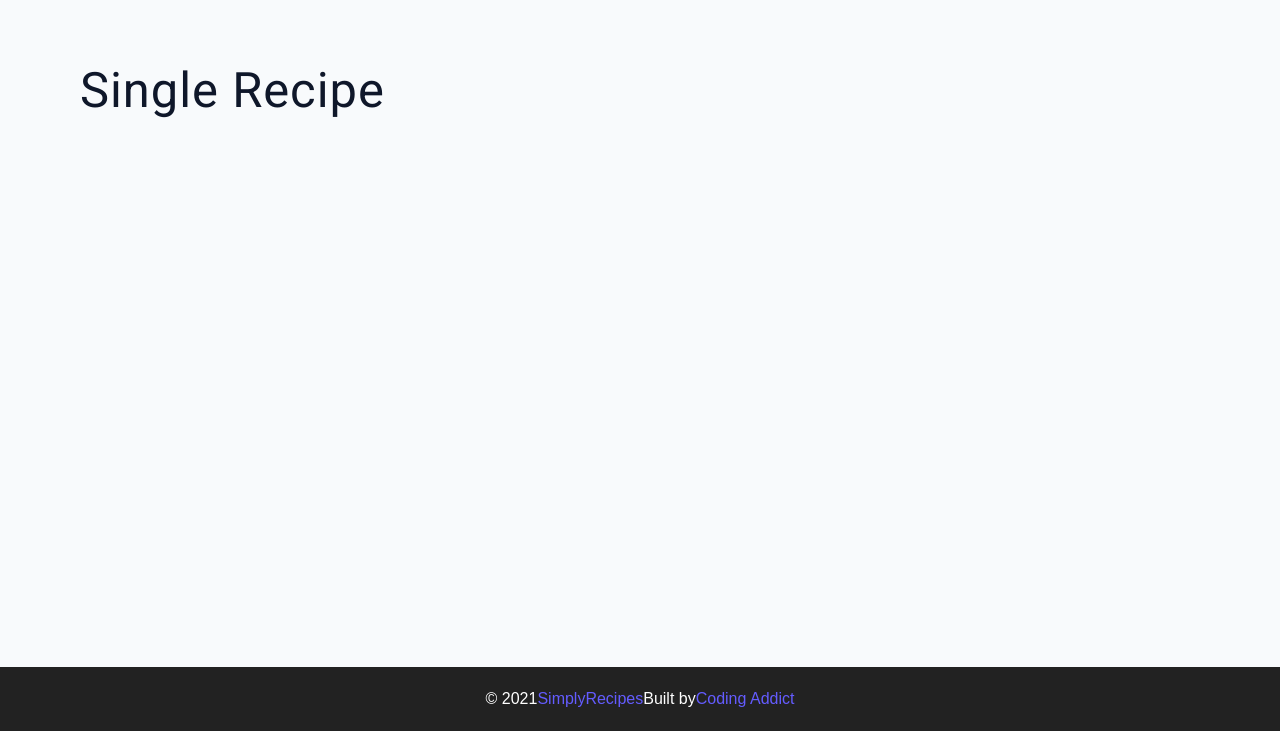
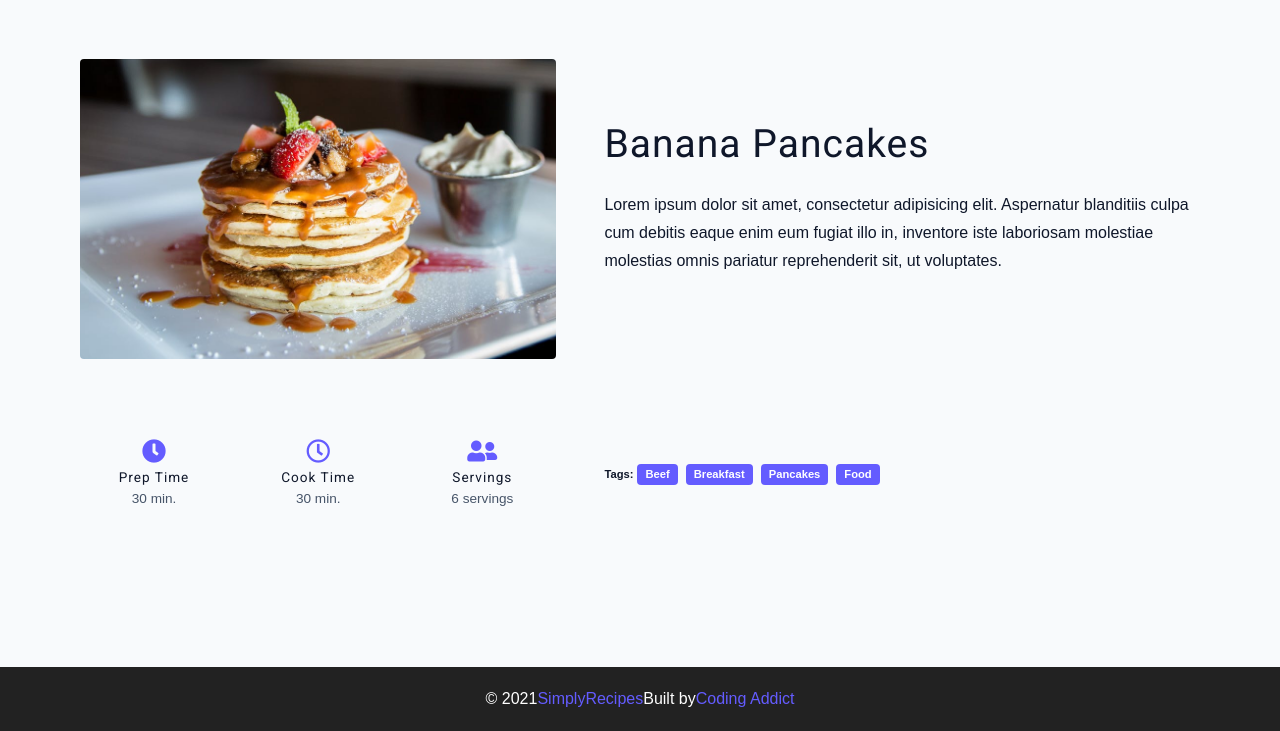
Before and after one commit to LucjanSakowicz/Snippets, a plain HTML site: page HTML&CSS/Simple Recipes/single-recipe.html in a window 1280 px wide. Shown: the part 69-800 px from the top of the page. Drawn offline with Linux system fonts and the light colour scheme.

Commit message:
single-recipe

```diff
--- a/HTML&CSS/Simple Recipes/css/main.css
+++ b/HTML&CSS/Simple Recipes/css/main.css
@@ -87,8 +87,7 @@ h2,
 h3,
 h4,
 h5 {
-    margin: 0;
-    margin-bottom: 1.38rem;
+    margin: 0 0 1.38rem;
     font-family: var(--headingFont);
     font-weight: 400;
     line-height: 1.3;
@@ -269,8 +268,7 @@ ul {
     background: var(--primary-500);
     width: 7rem;
     height: 0.25rem;
-    margin: 0 auto;
-    margin-top: -1rem;
+    margin: -1rem auto 0;
 }
 
 /*
@@ -659,13 +657,76 @@ Navbar
 }
 
 @media screen and (min-width: 576px) {
-    .tags-wrapper{
+    .tags-wrapper {
         grid-template-columns: 1fr 1fr;
     }
 }
 
 @media screen and (min-width: 992px) {
-    .tags-wrapper{
+    .tags-wrapper {
         grid-template-columns: repeat(3, 1fr);
     }
 }
+
+/*Single recipe page*/
+
+.recipe-hero {
+    display: grid;
+    gap: 3rem;
+}
+
+.recipe-hero-img {
+    height: 300px;
+    border-radius: var(--borderRadius);
+}
+
+.recipe-info p {
+    color: var(--grey-600);
+}
+
+.recipe-icons {
+    display: grid;
+    grid-template-columns: repeat(3, 1fr);
+    gap: 1rem;
+    margin: 2rem 0;
+    text-align: center;
+}
+
+.recipe-icons i {
+    font-size: 1.5rem;
+    color: var(--primary-500)
+}
+
+.recipe-icons h5,
+.recipe-icons p {
+    margin-bottom: 0;
+    font-size: 0.85rem;
+}
+
+.recipe-icons p {
+    color: var(--grey-600);
+}
+
+.recipe-tags {
+    display: flex;
+    align-items: center;
+    flex-wrap: wrap;
+    font-size: 0.7rem;
+    font-weight: 600;
+}
+
+.recipe-tags a {
+    background: var(--primary-500);
+    border-radius: var(--borderRadius);
+    color: var(--white);
+    padding: 0.05rem 0.5rem;
+    margin: 0 0.25rem;
+    text-transform: capitalize;
+}
+
+@media screen and (min-width: 992px) {
+    .recipe-hero {
+        grid-template-columns: 4fr 5fr;
+        align-items: center;
+    }
+}
--- a/HTML&CSS/Simple Recipes/single-recipe.html
+++ b/HTML&CSS/Simple Recipes/single-recipe.html
@@ -44,7 +44,49 @@
         <!-- end of nav-->
         <!-- main -->
         <main class="page">
-      <h1>Single recipe</h1>
+
+            <div class="recipe-page">
+                <section class="recipe-hero">
+                    <img src="./assets/recipes/recipe-4.jpeg" class="img recipe-hero-img" alt="pancakes"/>
+                    <article>
+                        <h2>Banana Pancakes</h2>
+                        <p>Lorem ipsum dolor sit amet, consectetur adipisicing elit. Aspernatur blanditiis culpa cum
+                            debitis eaque enim eum fugiat illo in, inventore iste laboriosam molestiae molestias omnis
+                            pariatur reprehenderit sit, ut voluptates.</p>
+                    </article>
+                    <!--recipe icons-->
+                    <div class="recipe-icons">
+                        <!--single recipe icon-->
+                        <article>
+                            <i class="fas fa-clock"></i>
+                            <h5>prep time</h5>
+                            <p>30 min.</p>
+                        </article>
+                        <!--single recipe icon-->
+                        <article>
+                            <i class="far fa-clock"></i>
+                            <h5>cook time</h5>
+                            <p>30 min.</p>
+                        </article>
+                        <!--single recipe icon-->
+                        <article>
+                            <i class="fas fa-user-friends"></i>
+                            <h5>servings</h5>
+                            <p>6 servings</p>
+                        </article>
+                    </div>
+                    <!--recipe tags-->
+                    <div class="recipe-tags">
+                        Tags: <a href="tag-template.html">beef</a>
+                        <a href="tag-template.html">breakfast</a>
+                        <a href="tag-template.html">pancakes</a>
+                        <a href="tag-template.html">food</a>
+                    </div>
+                </section>
+                <!--recipe content-->
+                <section class="recipe-content"></section>
+            </div>
+
         </main>
         <!-- end of main-->
         <!--footer-->
```
Lines whose indentation alone changed are shown as unchanged.
